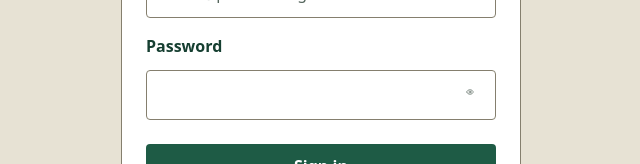
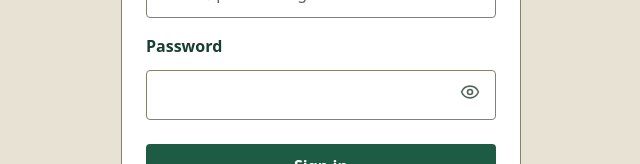
Before and after one commit to rosshunterdev/nikau, a React (Vite) app in the folder frontend/: page / in a window 1280 px wide. Shown: the part 416-580 px from the top of the page, without its empty margins (319-959 px from the left). Built offline with nearby package versions, Linux system fonts and the light colour scheme; no server answers; a web font is replaced by a local one.

Commit message:
SCRUM-126 Fix password eye icon size

```diff
--- a/frontend/src/pages/SignIn.css
+++ b/frontend/src/pages/SignIn.css
@@ -51,6 +51,9 @@
   background: none;
   color: var(--text-secondary);
   cursor: pointer;
+  padding: 0;
+  display: grid;
+  place-items: center;
 }
 .signin-error { color: var(--error); margin: 16px 0 0; }
 .signin-submit {
```
